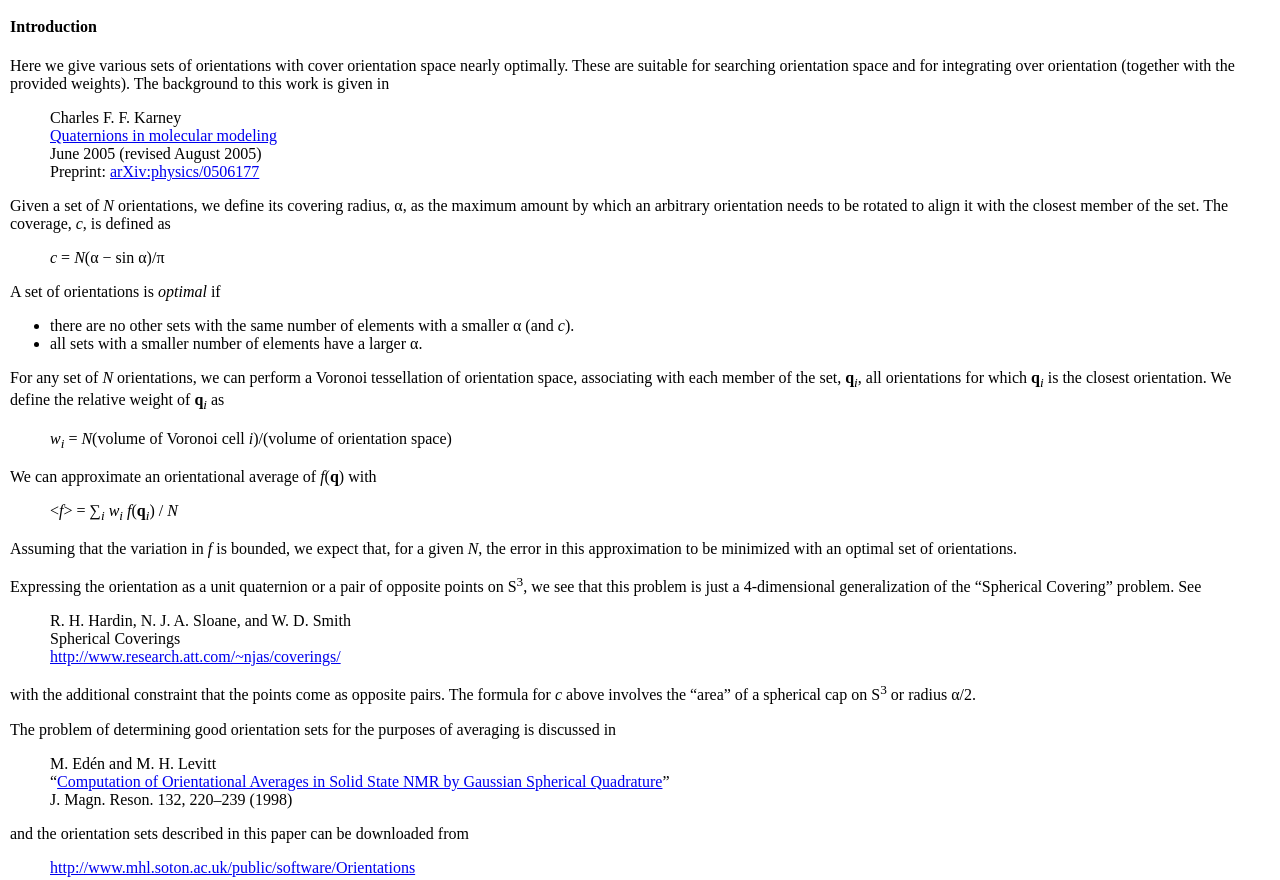
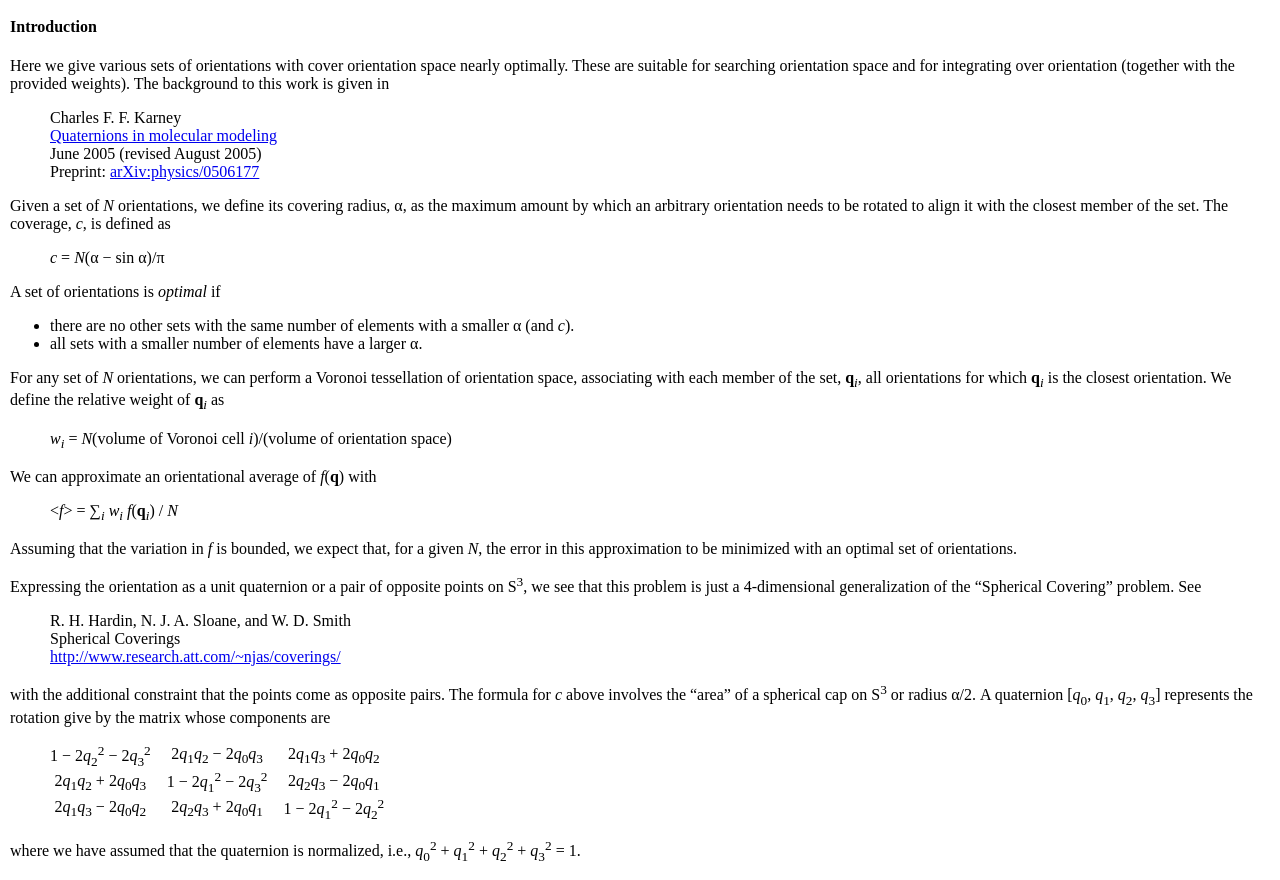
Before and after one commit to cffk/orientation, a plain HTML site: page index.html in a window 1280 px wide. Shown: the part 72-952 px from the top of the page. Drawn offline with Linux system fonts and the light colour scheme.

Commit message:
Give rotation matrix.
git-svn-id: svn+ssh://git-open/scm/biosvn/bug2drug@6124 1ff99547-d4dc-0310-9227-d4293942b958

```diff
--- a/index.html
+++ b/index.html
@@ -75,6 +75,29 @@ generalization of the &ldquo;Spherical Covering&rdquo; problem.  See
 with the additional constraint that the points come as opposite pairs.
 The formula for <i>c</i> above involves the &ldquo;area&rdquo; of a
 spherical cap on S<sup>3</sup> or radius &alpha;/2.
+A quaternion [<i>q</i><sub>0</sub>, <i>q</i><sub>1</sub>,
+<i>q</i><sub>2</sub>, <i>q</i><sub>3</sub>] represents the rotation give
+by the matrix whose components are
+<blockquote>
+<table border=0 cellspacing=2 cellpadding=0 valign=baseline rules="groups">
+<tr align=center>
+<td> 1 &minus; 2<i>q</i><sub>2</sub><sup>2</sup> &minus; 2<i>q</i><sub>3</sub><sup>2</sup>   <td>&nbsp;&nbsp;&nbsp;&nbsp;
+<td>     2<i>q</i><sub>1</sub><i>q</i><sub>2</sub> &minus; 2<i>q</i><sub>0</sub><i>q</i><sub>3</sub> <td>&nbsp;&nbsp;&nbsp;&nbsp;
+<td>     2<i>q</i><sub>1</sub><i>q</i><sub>3</sub> + 2<i>q</i><sub>0</sub><i>q</i><sub>2</sub> <td>&nbsp;&nbsp;&nbsp;&nbsp;
+<tr align=center>
+<td>     2<i>q</i><sub>1</sub><i>q</i><sub>2</sub> + 2<i>q</i><sub>0</sub><i>q</i><sub>3</sub> <td>
+<td> 1 &minus; 2<i>q</i><sub>1</sub><sup>2</sup> &minus; 2<i>q</i><sub>3</sub><sup>2</sup> <td>
+<td>     2<i>q</i><sub>2</sub><i>q</i><sub>3</sub> &minus; 2<i>q</i><sub>0</sub><i>q</i><sub>1</sub> <td>
+<tr align=center>
+<td>     2<i>q</i><sub>1</sub><i>q</i><sub>3</sub> &minus; 2<i>q</i><sub>0</sub><i>q</i><sub>2</sub> <td>
+<td>     2<i>q</i><sub>2</sub><i>q</i><sub>3</sub> + 2<i>q</i><sub>0</sub><i>q</i><sub>1</sub> <td>
+<td> 1 &minus; 2<i>q</i><sub>1</sub><sup>2</sup> &minus; 2<i>q</i><sub>2</sub><sup>2</sup> <td>
+</table>
+</blockquote>
+where we have assumed that the quaternion is normalized, i.e.,
+<i>q</i><sub>0</sub><sup>2</sup> + <i>q</i><sub>1</sub><sup>2</sup> +
+<i>q</i><sub>2</sub><sup>2</sup> + <i>q</i><sub>3</sub><sup>2</sup> = 1.
+
 
 <p>
 The problem of determining good orientation sets for the purposes of
```
Also changed, not shown: 1 other file.
